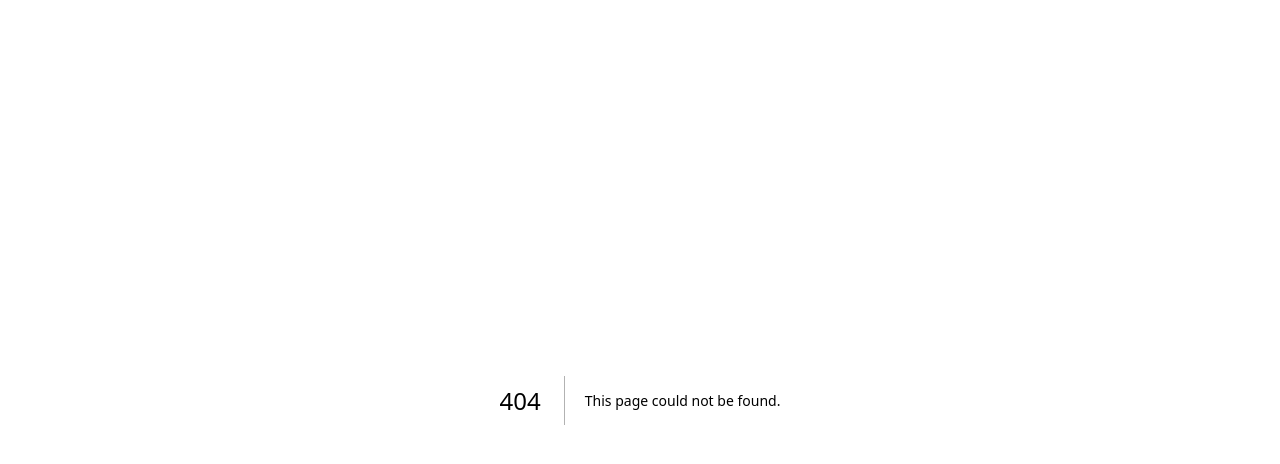
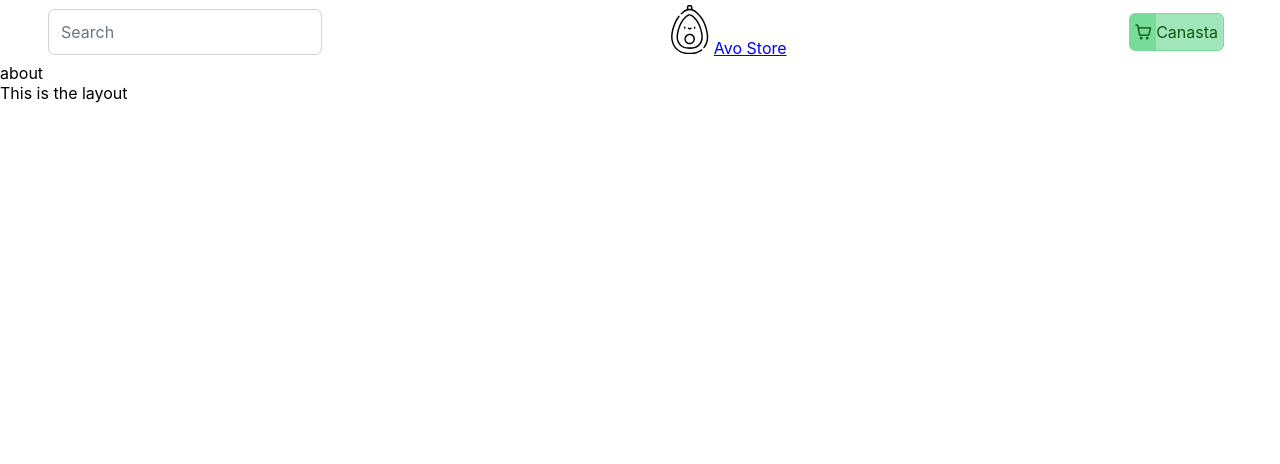
Before and after one commit to judmontoyaso/avocado-platzi, a Next.js app: page /about in a window 1280 px wide. Before the commit this address had no page. Shown: the top 464 px of the page. Built offline with nearby package versions, Linux system fonts and the light colour scheme.

Commit message:
Agregar reactprimeng y barra navbar

```diff
--- /dev/null
+++ b/components/Layout.tsx
@@ -0,0 +1,18 @@
+import React from "react";
+import Navbar from "@components/Navbar";
+
+type Props = {
+  children: React.ReactNode;
+};
+
+const Layout: React.FC<Props> = ({ children }) => {
+  return (
+    <div className="container">
+      <Navbar />
+      {children}
+      <footer>This is the layout</footer>
+    </div>
+  );
+};
+
+export default Layout;
--- /dev/null
+++ b/components/Navbar.tsx
@@ -0,0 +1,61 @@
+import React from "react";
+import { Menubar } from "primereact/menubar";
+import { InputText } from "primereact/inputtext";
+import { Button } from "primereact/button";
+
+import "primereact/resources/themes/lara-light-indigo/theme.css"; //theme
+import "primereact/resources/primereact.min.css"; //core css
+import "primeicons/primeicons.css";
+import Link from "next/link";
+
+const Navbar = () => {
+  const end = (
+    <Link href={"/about"}>
+      <div className="button-demo">
+        <div className="template">
+          <Button className="vimeo p-0" aria-label="Vimeo">
+            <i className="pi pi-shopping-cart px-2"></i>
+            <span className="px-3">Canasta</span>
+          </Button>
+        </div>
+      </div>
+    </Link>
+  );
+  const start = <InputText placeholder="Search" type="text" />;
+
+  return (
+    <div className="navbar">
+      <div className="card">
+        {start}
+        <Link href={"/"}>
+          <svg
+            xmlns="http://www.w3.org/2000/svg"
+            version="1.0"
+            width="37.000000pt"
+            height="37.000000pt"
+            viewBox="0 0 512.000000 512.000000"
+            preserveAspectRatio="xMidYMid meet"
+          >
+            <g
+              transform="translate(0.000000,512.000000) scale(0.100000,-0.100000)"
+              fill="#000000"
+              stroke="none"
+            >
+              <path d="M2415 5108 c-52 -18 -96 -59 -121 -112 -21 -45 -24 -65 -24 -182 l0 -131 -42 -12 c-72 -21 -248 -118 -343 -189 -49 -36 -132 -107 -182 -156 -79 -76 -93 -94 -93 -121 0 -39 35 -75 73 -75 20 0 50 21 115 82 400 374 769 459 1157 267 293 -145 665 -539 895 -947 327 -582 535 -1414 479 -1920 -34 -314 -128 -554 -328 -841 -37 -53 -38 -71 -8 -107 26 -30 76 -36 103 -13 32 27 165 239 213 339 162 342 213 698 161 1107 -72 561 -267 1139 -536 1590 -170 285 -465 621 -699 796 -92 68 -270 166 -344 188 l-41 12 0 131 c0 117 -3 137 -24 182 -25 54 -69 94 -125 113 -42 14 -245 13 -286 -1z m260 -163 c23 -22 25 -31 25 -122 l0 -98 -140 0 -140 0 0 98 c0 91 2 100 25 122 22 23 32 25 115 25 83 0 93 -2 115 -25z" />
+              <path d="M2463 4155 c-132 -36 -261 -123 -418 -280 -204 -205 -357 -420 -485 -680 -182 -371 -306 -789 -356 -1195 -35 -289 6 -551 123 -785 125 -247 335 -444 575 -539 332 -131 818 -147 1195 -41 448 127 766 519 824 1018 48 414 -152 1187 -434 1682 -191 333 -481 652 -696 764 -131 68 -223 84 -328 56z m174 -153 c219 -68 574 -454 767 -832 191 -374 325 -832 367 -1250 28 -289 -52 -587 -215 -798 -223 -290 -545 -412 -1051 -399 -410 11 -661 101 -861 308 -225 234 -328 548 -294 894 50 513 247 1093 500 1472 199 298 453 543 626 602 73 25 88 26 161 3z" />
+              <path d="M2013 2880 c-33 -13 -43 -42 -43 -124 0 -89 17 -116 74 -116 54 0 76 36 76 121 0 56 -4 72 -22 93 -27 29 -55 38 -85 26z" />
+              <path d="M3054 2880 c-39 -15 -54 -49 -54 -121 0 -83 23 -119 76 -119 57 0 74 26 74 119 0 61 -4 83 -17 99 -22 25 -51 33 -79 22z" />
+              <path d="M2375 2765 c-39 -39 -33 -76 19 -122 97 -85 234 -86 330 -2 56 50 63 94 20 128 -36 29 -65 26 -109 -9 -27 -21 -49 -30 -75 -30 -26 0 -48 9 -75 30 -46 36 -78 38 -110 5z" />
+              <path d="M2470 2140 c-267 -50 -460 -278 -460 -545 0 -331 293 -590 620 -547 319 43 534 348 469 664 -39 189 -195 355 -388 414 -59 18 -183 25 -241 14z m263 -188 c84 -41 166 -129 198 -209 32 -82 32 -214 0 -296 -32 -81 -114 -168 -199 -209 -62 -31 -73 -33 -172 -33 -99 0 -110 2 -172 33 -240 118 -299 424 -121 623 86 94 173 130 309 126 79 -2 100 -7 157 -35z" />
+              <path d="M1427 4013 c-24 -6 -160 -190 -242 -328 -381 -638 -615 -1561 -540 -2127 97 -738 583 -1301 1275 -1478 449 -115 977 -101 1405 37 164 53 404 182 508 272 45 40 50 85 14 119 -35 33 -68 27 -138 -24 -283 -209 -580 -301 -1059 -329 -125 -8 -360 9 -520 36 -386 66 -672 213 -914 470 -330 350 -482 848 -421 1374 78 667 352 1394 687 1818 60 77 62 124 8 152 -30 16 -33 16 -63 8z" />
+            </g>
+          </svg>
+          Avo Store
+        </Link>
+        {end}
+      </div>
+    </div>
+  );
+};
+
+export default Navbar;
--- a/package.json
+++ b/package.json
@@ -15,6 +15,8 @@
     "eslint": "8.27.0",
     "eslint-config-next": "13.0.2",
     "next": "13.0.2",
+    "primeicons": "^6.0.1",
+    "primereact": "^8.7.2",
     "react": "18.2.0",
     "react-dom": "18.2.0",
     "typescript": "4.8.4"
--- a/pages/_app.tsx
+++ b/pages/_app.tsx
@@ -1,6 +1,11 @@
 import '../styles/globals.css'
 import type { AppProps } from 'next/app'
+import Layout from '@components/Layout'
 
 export default function App({ Component, pageProps }: AppProps) {
-  return <Component {...pageProps} />
+  return (
+  <Layout>
+  <Component {...pageProps} />
+  </Layout>
+  )
 }
--- /dev/null
+++ b/pages/about.tsx
@@ -0,0 +1,9 @@
+import React from 'react'
+
+const about = () => {
+  return (
+    <div>about</div>
+  )
+}
+
+export default about
--- a/styles/globals.css
+++ b/styles/globals.css
@@ -6,21 +6,94 @@ body {
     Ubuntu, Cantarell, Fira Sans, Droid Sans, Helvetica Neue, sans-serif;
 }
 
-a {
-  color: inherit;
-  text-decoration: none;
+
+.button-demo .template .p-button.vimeo {
+  background: linear-gradient(to left, var(--green-200) 50%, var(--green-300) 50%);
+  background-size: 200% 100%;
+  background-position: right bottom;
+  transition: background-position 0.5s ease-out;
+  color: rgb(19, 88, 10);
+  border-color: var(--green-300);
+}
+.button-demo .template .p-button.vimeo:hover {
+  background-position: left bottom;
+}
+.button-demo .template .p-button.vimeo i {
+  background-color: var(--green-300);
+}
+.button-demo .template .p-button.vimeo:focus {
+  box-shadow: 0 0 0 1px var(--green-400);
+}
+.button-demo .p-button {
+  margin-right: 0.5rem;
+}
+.button-demo .p-buttonset .p-button {
+  margin-right: 0;
+}
+.button-demo .template .p-button i {
+  line-height: 2.25rem;
 }
 
-* {
-  box-sizing: border-box;
+.vimeo{
+  padding: 0!important;
+  padding-right: 5px!important;
+
+}
+.vimeo i{
+  padding-right: 5px!important;
+  padding-left: 5px !important;;
+}
+@media screen and (max-width: 960px) {
+  .button-demo .p-button {
+      margin-bottom: 0.5rem;
+  }
+  .button-demo .p-button:not(.p-button-icon-only) {
+      display: flex;
+      width: 100%;
+  }
+  .button-demo .p-buttonset .p-button {
+      margin-bottom: 0;
+  }
 }
 
-@media (prefers-color-scheme: dark) {
-  html {
-    color-scheme: dark;
-  }
-  body {
-    color: white;
-    background: black;
-  }
+.p-menubar .p-menubar-root-list > .p-menuitem > .p-menuitem-link:focus {
+  outline: 0 none;
+  outline-offset: 0;
+  box-shadow: inset 0 0 0 0.15rem rgba(19, 88, 10, 0.445)!important;}
+
+  .p-menubar .p-menubar-root-list > .p-menuitem.p-menuitem-active > .p-menuitem-link .p-menuitem-text, .p-menubar .p-menubar-root-list > .p-menuitem.p-menuitem-active > .p-menuitem-link:not(.p-disabled):hover .p-menuitem-icon {
+    color: rgb(19, 88, 10)!important;
 }
+.p-menubar .p-menubar-root-list > .p-menuitem.p-menuitem-active > .p-menuitem-link .p-menuitem-text, .p-menubar .p-menubar-root-list > .p-menuitem.p-menuitem-active > .p-menuitem-link:not(.p-disabled):hover .p-menuitem-text {
+  color: rgb(19, 88, 10)!important;
+}
+.p-menubar .p-menubar-root-list > .p-menuitem.p-menuitem-active > .p-menuitem-link .p-menuitem-text, .p-menubar .p-menubar-root-list > .p-menuitem.p-menuitem-active > .p-menuitem-link:not(.p-disabled):hover .p-submenu-icon {
+  color: rgb(19, 88, 10)!important;
+}
+.p-menubar .p-menubar-root-list > .p-menuitem.p-menuitem-active > .p-menuitem-link, .p-menubar .p-menubar-root-list > .p-menuitem.p-menuitem-active > .p-menuitem-link:not(.p-disabled):hover {
+  background: rgba(19, 88, 10, 0.144)!important;
+}
+
+.p-menubar .p-menubar-root-list > .p-menuitem > .p-menuitem-link {
+  padding-right: 25px!important;
+  padding-left: 25px!important;
+  padding-top: 0 !important;;
+  padding-bottom :0 !important;;
+  color: #495057;
+  border-radius: 6px;
+  transition: box-shadow 0.2s;
+  -webkit-user-select: none;
+  -moz-user-select: none;
+  user-select: none;
+}
+
+
+
+
+
+.navbar .card{
+  display: flex;
+  align-items: center;
+  align-content: center!important;
+justify-content: space-between!important;
+padding: 5px 3rem;}
```
Also changed, not shown: pages/index.tsx (+22 -18 lines), styles/Home.module.css (deleted, +0 -129 lines), 1 other file (tests, documents, lock files or other folders).
